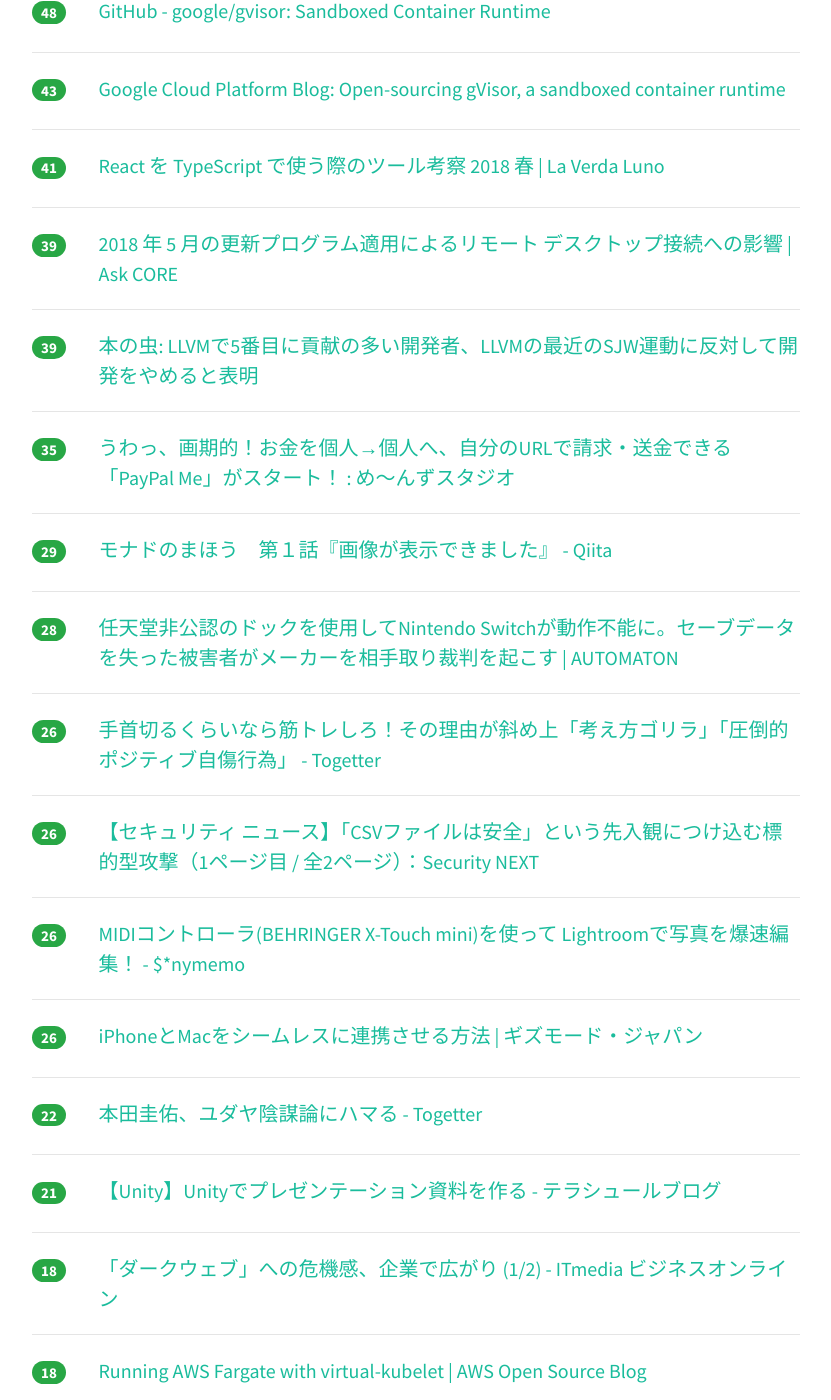
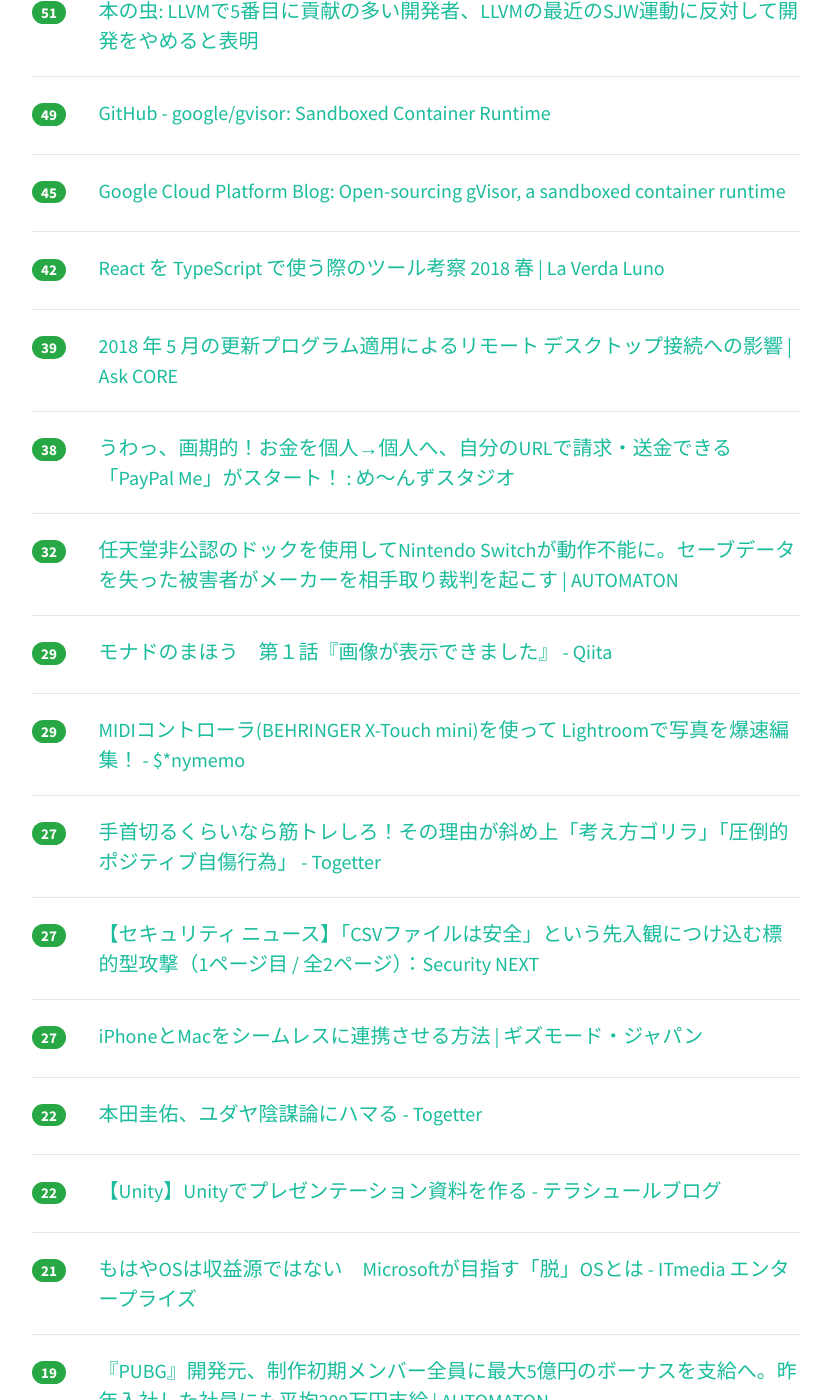
Before and after one commit to yatta47/hatena-matome-site, a Jekyll site: the page built from _posts/2018-05-03-hatena.md, in a window 1280 px wide and 1400 px high, scrolled down 914 px. Shown: the whole window, without its empty margins (224-1055 px from the left). Built offline with Jekyll 4.4.1, drawn with Linux system fonts in a browser that asks for light colours; nearby versions of some CDN libraries; some of the changed text lies outside the part shown.

Commit message:
Updated 2018-05-03

```diff
--- a/_posts/2018-05-03-hatena.md
+++ b/_posts/2018-05-03-hatena.md
@@ -1,29 +1,29 @@
 ---
 layout: post
 title:  "2018-05-03 はてぶIT"
-date:   2018-05-03 15:03:18
+date:   2018-05-03 16:02:45
 tags: [it-hotentry]
 ---
-34 件のデータあり
+39 件のデータあり
 
 <hr><div class="row">
-<div class="col-1"><span class="badge badge-pill badge-success h2">293</span></div>
+<div class="col-1"><span class="badge badge-pill badge-success h2">347</span></div>
 <div class="col-11"><a href='https://sairu.co.jp/doernote/0034' target='_blank'>キーエンスのWebマーケティングが凄すぎるので、解説してみた | DOER NOTE</a></div>
 </div>
 <hr>
 <div class="row">
-<div class="col-1"><span class="badge badge-pill badge-success h2">152</span></div>
+<div class="col-1"><span class="badge badge-pill badge-success h2">163</span></div>
 <div class="col-11"><a href='https://anond.hatelabo.jp/20180502164021' target='_blank'>マクドナルド高すぎ</a></div>
 </div>
 <hr>
 <div class="row">
-<div class="col-1"><span class="badge badge-pill badge-success h2">77</span></div>
-<div class="col-11"><a href='http://mizchi.hatenablog.com/entry/2018/05/03/001502' target='_blank'>30歳になった - mizchi's blog</a></div>
+<div class="col-1"><span class="badge badge-pill badge-success h2">97</span></div>
+<div class="col-11"><a href='https://iphone-mania.jp/news-210969/' target='_blank'>減額のはずなのに！Apple、iPhoneのバッテリー交換希望者に3万円以上請求 - iPhone Mania</a></div>
 </div>
 <hr>
 <div class="row">
-<div class="col-1"><span class="badge badge-pill badge-success h2">76</span></div>
-<div class="col-11"><a href='https://iphone-mania.jp/news-210969/' target='_blank'>減額のはずなのに！Apple、iPhoneのバッテリー交換希望者に3万円以上請求 - iPhone Mania</a></div>
+<div class="col-1"><span class="badge badge-pill badge-success h2">95</span></div>
+<div class="col-11"><a href='http://mizchi.hatenablog.com/entry/2018/05/03/001502' target='_blank'>30歳になった - mizchi's blog</a></div>
 </div>
 <hr>
 <div class="row">
@@ -32,22 +32,27 @@ tags: [it-hotentry]
 </div>
 <hr>
 <div class="row">
-<div class="col-1"><span class="badge badge-pill badge-success h2">50</span></div>
+<div class="col-1"><span class="badge badge-pill badge-success h2">62</span></div>
 <div class="col-11"><a href='https://www.asahi.com/articles/ASL4P64P5L4POIPE016.html' target='_blank'>１７歳のツイートに賛否殺到　「政権擁護じゃないのに」：朝日新聞デジタル</a></div>
 </div>
 <hr>
 <div class="row">
-<div class="col-1"><span class="badge badge-pill badge-success h2">48</span></div>
+<div class="col-1"><span class="badge badge-pill badge-success h2">51</span></div>
+<div class="col-11"><a href='https://cpplover.blogspot.com/2018/05/llvm5llvmsjw.html' target='_blank'>本の虫: LLVMで5番目に貢献の多い開発者、LLVMの最近のSJW運動に反対して開発をやめると表明</a></div>
+</div>
+<hr>
+<div class="row">
+<div class="col-1"><span class="badge badge-pill badge-success h2">49</span></div>
 <div class="col-11"><a href='https://github.com/google/gvisor' target='_blank'>GitHub - google/gvisor: Sandboxed Container Runtime</a></div>
 </div>
 <hr>
 <div class="row">
-<div class="col-1"><span class="badge badge-pill badge-success h2">43</span></div>
+<div class="col-1"><span class="badge badge-pill badge-success h2">45</span></div>
 <div class="col-11"><a href='https://cloudplatform.googleblog.com/2018/05/Open-sourcing-gVisor-a-sandboxed-container-runtime.html' target='_blank'>Google Cloud Platform Blog: Open-sourcing gVisor, a sandboxed container runtime</a></div>
 </div>
 <hr>
 <div class="row">
-<div class="col-1"><span class="badge badge-pill badge-success h2">41</span></div>
+<div class="col-1"><span class="badge badge-pill badge-success h2">42</span></div>
 <div class="col-11"><a href='https://blog.masuqat.net/2018/03/31/react-typescript-toolchain-2018-spring/' target='_blank'>React を TypeScript で使う際のツール考察 2018 春 | La Verda Luno</a></div>
 </div>
 <hr>
@@ -57,13 +62,13 @@ tags: [it-hotentry]
 </div>
 <hr>
 <div class="row">
-<div class="col-1"><span class="badge badge-pill badge-success h2">39</span></div>
-<div class="col-11"><a href='https://cpplover.blogspot.com/2018/05/llvm5llvmsjw.html' target='_blank'>本の虫: LLVMで5番目に貢献の多い開発者、LLVMの最近のSJW運動に反対して開発をやめると表明</a></div>
+<div class="col-1"><span class="badge badge-pill badge-success h2">38</span></div>
+<div class="col-11"><a href='http://www.asuka-xp.com/paypal-me-start.html' target='_blank'>うわっ、画期的！お金を個人→個人へ、自分のURLで請求・送金できる「PayPal Me」がスタート！ : め〜んずスタジオ</a></div>
 </div>
 <hr>
 <div class="row">
-<div class="col-1"><span class="badge badge-pill badge-success h2">35</span></div>
-<div class="col-11"><a href='http://www.asuka-xp.com/paypal-me-start.html' target='_blank'>うわっ、画期的！お金を個人→個人へ、自分のURLで請求・送金できる「PayPal Me」がスタート！ : め〜んずスタジオ</a></div>
+<div class="col-1"><span class="badge badge-pill badge-success h2">32</span></div>
+<div class="col-11"><a href='http://jp.automaton.am/articles/newsjp/20180502-67136/' target='_blank'>任天堂非公認のドックを使用してNintendo Switchが動作不能に。セーブデータを失った被害者がメーカーを相手取り裁判を起こす | AUTOMATON</a></div>
 </div>
 <hr>
 <div class="row">
@@ -72,27 +77,22 @@ tags: [it-hotentry]
 </div>
 <hr>
 <div class="row">
-<div class="col-1"><span class="badge badge-pill badge-success h2">28</span></div>
-<div class="col-11"><a href='http://jp.automaton.am/articles/newsjp/20180502-67136/' target='_blank'>任天堂非公認のドックを使用してNintendo Switchが動作不能に。セーブデータを失った被害者がメーカーを相手取り裁判を起こす | AUTOMATON</a></div>
+<div class="col-1"><span class="badge badge-pill badge-success h2">29</span></div>
+<div class="col-11"><a href='https://sonymemo.hateblo.jp/entry/2018/05/02/120000' target='_blank'>MIDIコントローラ(BEHRINGER X-Touch mini)を使って Lightroomで写真を爆速編集！ - $*nymemo</a></div>
 </div>
 <hr>
 <div class="row">
-<div class="col-1"><span class="badge badge-pill badge-success h2">26</span></div>
+<div class="col-1"><span class="badge badge-pill badge-success h2">27</span></div>
 <div class="col-11"><a href='https://togetter.com/li/1223454' target='_blank'>手首切るくらいなら筋トレしろ！その理由が斜め上「考え方ゴリラ」「圧倒的ポジティブ自傷行為」 - Togetter</a></div>
 </div>
 <hr>
 <div class="row">
-<div class="col-1"><span class="badge badge-pill badge-success h2">26</span></div>
+<div class="col-1"><span class="badge badge-pill badge-success h2">27</span></div>
 <div class="col-11"><a href='http://www.security-next.com/092914' target='_blank'>【セキュリティ ニュース】「CSVファイルは安全」という先入観につけ込む標的型攻撃（1ページ目 / 全2ページ）：Security NEXT</a></div>
 </div>
 <hr>
 <div class="row">
-<div class="col-1"><span class="badge badge-pill badge-success h2">26</span></div>
-<div class="col-11"><a href='https://sonymemo.hateblo.jp/entry/2018/05/02/120000' target='_blank'>MIDIコントローラ(BEHRINGER X-Touch mini)を使って Lightroomで写真を爆速編集！ - $*nymemo</a></div>
-</div>
-<hr>
-<div class="row">
-<div class="col-1"><span class="badge badge-pill badge-success h2">26</span></div>
+<div class="col-1"><span class="badge badge-pill badge-success h2">27</span></div>
 <div class="col-11"><a href='https://www.gizmodo.jp/2018/05/re-iphone-mac.html' target='_blank'>iPhoneとMacをシームレスに連携させる方法 | ギズモード・ジャパン</a></div>
 </div>
 <hr>
@@ -102,8 +102,18 @@ tags: [it-hotentry]
 </div>
 <hr>
 <div class="row">
+<div class="col-1"><span class="badge badge-pill badge-success h2">22</span></div>
+<div class="col-11"><a href='http://tsubakit1.hateblo.jp/entry/2018/05/02/235900' target='_blank'>【Unity】Unityでプレゼンテーション資料を作る - テラシュールブログ</a></div>
+</div>
+<hr>
+<div class="row">
 <div class="col-1"><span class="badge badge-pill badge-success h2">21</span></div>
-<div class="col-11"><a href='http://tsubakit1.hateblo.jp/entry/2018/05/02/235900' target='_blank'>【Unity】Unityでプレゼンテーション資料を作る - テラシュールブログ</a></div>
+<div class="col-11"><a href='http://www.itmedia.co.jp/enterprise/articles/1805/02/news051.html' target='_blank'>もはやOSは収益源ではない　Microsoftが目指す「脱」OSとは - ITmedia エンタープライズ</a></div>
+</div>
+<hr>
+<div class="row">
+<div class="col-1"><span class="badge badge-pill badge-success h2">19</span></div>
+<div class="col-11"><a href='http://jp.automaton.am/articles/newsjp/20180503-67176/' target='_blank'>『PUBG』開発元、制作初期メンバー全員に最大5億円のボーナスを支給へ。昨年入社した社員にも平均300万円支給 | AUTOMATON</a></div>
 </div>
 <hr>
 <div class="row">
@@ -127,7 +137,7 @@ tags: [it-hotentry]
 </div>
 <hr>
 <div class="row">
-<div class="col-1"><span class="badge badge-pill badge-success h2">15</span></div>
+<div class="col-1"><span class="badge badge-pill badge-success h2">16</span></div>
 <div class="col-11"><a href='https://booth.pm/topics/mach_digital_paperback' target='_blank'>マッハ新書を読もう！ - BOOTH</a></div>
 </div>
 <hr>
@@ -138,17 +148,17 @@ tags: [it-hotentry]
 <hr>
 <div class="row">
 <div class="col-1"><span class="badge badge-pill badge-success h2">14</span></div>
+<div class="col-11"><a href='http://www.afpbb.com/articles/-/3173341' target='_blank'>FB情報流出、渦中の英企業が「全業務停止」 破産申請へ　写真1枚　国際ニュース：AFPBB News</a></div>
+</div>
+<hr>
+<div class="row">
+<div class="col-1"><span class="badge badge-pill badge-success h2">14</span></div>
 <div class="col-11"><a href='https://jp.techcrunch.com/2018/05/03/2018-05-02-google-revamps-its-google-maps-developer-platform/' target='_blank'>Google MapsがそのAPIの構成と課金方式を抜本的に変えて単純化、月200ドルぶんまで無料 | TechCrunch Japan</a></div>
 </div>
 <hr>
 <div class="row">
 <div class="col-1"><span class="badge badge-pill badge-success h2">13</span></div>
 <div class="col-11"><a href='http://did2memo.net/2018/05/02/ntt-east-failure-2018-05-02/' target='_blank'>NTT東日本/ドコモ光/ぷらら等の利用者に「Wi-Fiにつながらない/インターネットにつながらない」障害発生中（2018年5月2日20時15分頃発生、公式障害情報追記）</a></div>
-</div>
-<hr>
-<div class="row">
-<div class="col-1"><span class="badge badge-pill badge-success h2">13</span></div>
-<div class="col-11"><a href='http://www.afpbb.com/articles/-/3173341' target='_blank'>FB情報流出、渦中の英企業が「全業務停止」 破産申請へ　写真1枚　国際ニュース：AFPBB News</a></div>
 </div>
 <hr>
 <div class="row">
@@ -167,12 +177,27 @@ tags: [it-hotentry]
 </div>
 <hr>
 <div class="row">
+<div class="col-1"><span class="badge badge-pill badge-success h2">12</span></div>
+<div class="col-11"><a href='http://lonestar.hatenablog.com/entry/amazon-music-unlimited' target='_blank'>Amazon ミュージック Unlimitedを半年使いまくったので便利な使い方を教えます - HHS</a></div>
+</div>
+<hr>
+<div class="row">
 <div class="col-1"><span class="badge badge-pill badge-success h2">10</span></div>
 <div class="col-11"><a href='https://pc.watch.impress.co.jp/docs/news/1119988.html' target='_blank'>自動OC機能で大幅ブーストした第2世代誕生。Ryzen セカンドインパクト - PC Watch</a></div>
 </div>
 <hr>
 <div class="row">
 <div class="col-1"><span class="badge badge-pill badge-success h2">9</span></div>
-<div class="col-11"><a href='http://lonestar.hatenablog.com/entry/amazon-music-unlimited' target='_blank'>Amazon ミュージック Unlimitedを半年使いまくったので便利な使い方を教えます - HHS</a></div>
+<div class="col-11"><a href='https://intoli.com/blog/transcoding-on-aws-lambda/' target='_blank'>Running FFmpeg on AWS Lambda for 1.9% the cost of AWS Elastic Transcoder</a></div>
 </div>
 <hr>
+<div class="row">
+<div class="col-1"><span class="badge badge-pill badge-success h2">7</span></div>
+<div class="col-11"><a href='http://konifar-zatsu.hatenadiary.jp/entry/2018/05/03/095711' target='_blank'>真面目な文章にカッコを多用するのはやめたほうがいいのではないか - Konifar's ZATSU</a></div>
+</div>
+<hr>
+<div class="row">
+<div class="col-1"><span class="badge badge-pill badge-success h2">6</span></div>
+<div class="col-11"><a href='https://note.mu/tsumujikaze/n/n8b5f9cfec2c9' target='_blank'>なぜモダンなプロダクトチームによるリーンなプロダクト開発が必要なのか｜川嶋一矢@メルペイPM｜note</a></div>
+</div>
+<hr>
```
